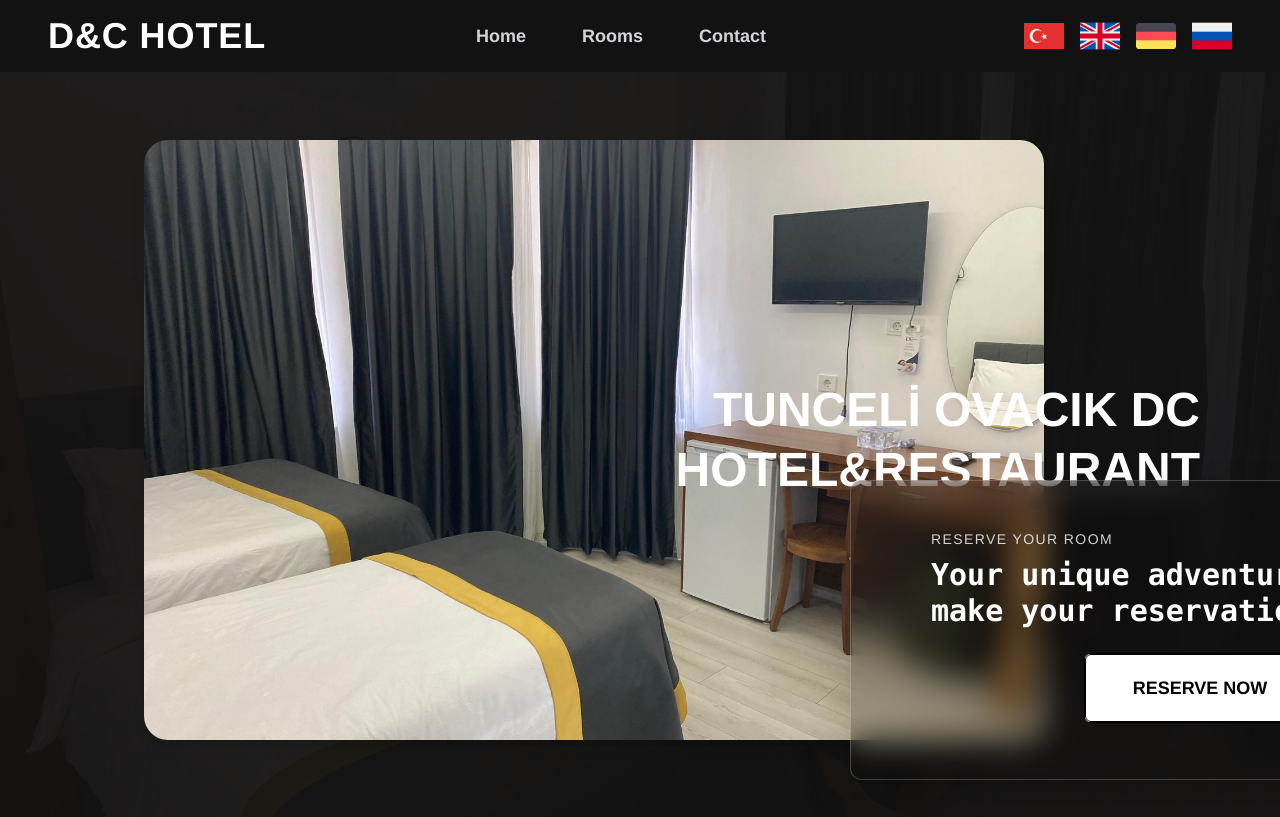
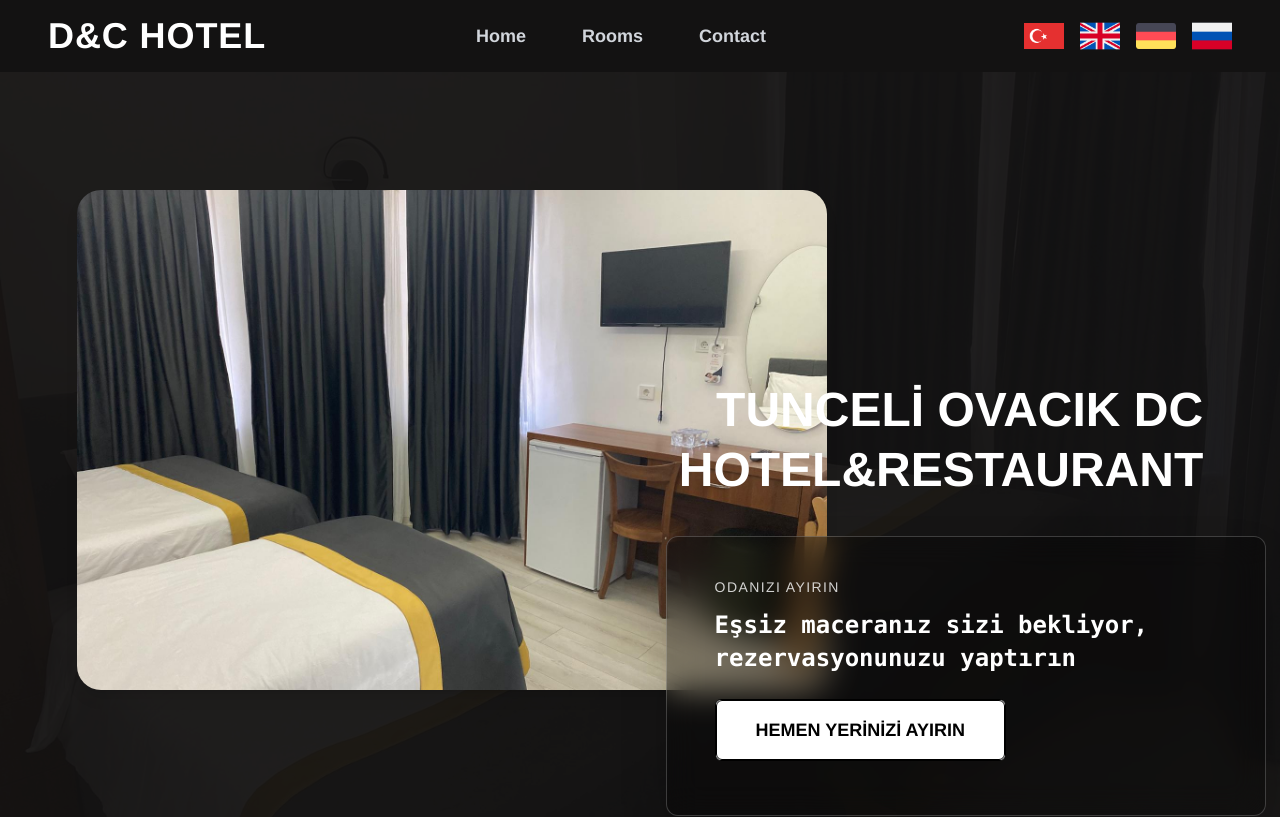
Before and after one commit to YigitYalcinn/dchotel, a React (Vite) app: page / in a window 1280 px wide. Shown: the top 817 px of the page. Built offline with nearby package versions, Linux system fonts and the light colour scheme.

Commit message:
Resolution changes

```diff
--- a/src/pages/Home.jsx
+++ b/src/pages/Home.jsx
@@ -10,15 +10,16 @@
   return (
     <>
    {/* Hero Section */}
-<div className="my-10 h-screen relative">
+<div className="my-10 h-screen relative bg-[#131212] overflow-hidden">
 
-  {/* Masaüstü versiyonu - sadece md ve üstü görünür */}
-  <div className="desktop-only hidden md:block h-full  items-center justify-center overflow-hidden bg-[#131212] backdrop-brightness-75 relative">
+  {/* Arka plan transparan görsel */}
   <div
     className="absolute inset-0 bg-cover bg-center"
     style={{ backgroundImage: "url('/img/bgbg.jpeg')", opacity: 0.05 }}
   />
-    <div className="ml-24 absolute left-12 top-1/2 -translate-y-1/2 w-[900px] h-[600px] rounded-3xl overflow-hidden z-10 shadow-lg">
+
+  {/* Soldaki oda görseli */}
+  <div className="absolute top-1/2 left-[6%] -translate-y-1/2 w-[750px] h-[500px] rounded-3xl overflow-hidden shadow-lg z-10">
     <img
       src="/img/firstpageleft.jpeg"
       alt="Oda"
@@ -26,67 +27,35 @@
     />
   </div>
 
-    <div className="absolute top-[55%] left-[850px] z-20">
-      <div className="bg-black/15 backdrop-blur-lg border border-white/20 rounded-xl px-20 py-12 shadow-2xl w-[700px] h-[300px]">
-        <p className="text-sm uppercase tracking-widest text-white/80 mb-2 text-start">
-          {t("hero.reserveRoom")}
+  {/* Sağdaki Slogan Yazı */}
+  <div className="absolute right-[6%] top-1/2 -translate-y-1/2 text-white text-right z-20">
+    <h3 className="text-5xl font-bold leading-tight">
+      TUNCELİ OVACIK DC <br /> HOTEL&RESTAURANT
+    </h3>
+  </div>
+
+  {/* Ortada ama sola yakın rezervasyon kutusu */}
+  <div className="absolute top-[62%] left-[52%] z-30 w-[600px] h-[280px] bg-black/30 backdrop-blur-lg border border-white/20 rounded-xl px-12 py-10 shadow-2xl">
+    <p className="text-sm uppercase tracking-widest text-white/80 mb-3">
+      Odanızı Ayırın
     </p>
-        <h2 className="text-3xl font-bold text-white mb-6 text-start font-mono">
-          {t("hero.mainTitle")}
+    <h2 className="text-2xl font-bold text-white mb-6 font-mono leading-snug">
+      Eşsiz maceranız sizi bekliyor, <br /> rezervasyonunuzu yaptırın
     </h2>
 
     <button
       onClick={() => navigate("/reservation")}
-          className="mx-auto block relative px-12 py-5 bg-white text-black font-helvetica font-semibold text-lg rounded-md overflow-hidden border border-black group"
+      className="px-10 py-4 bg-white text-black text-lg font-semibold rounded-md relative overflow-hidden border border-black group"
     >
-          <span className="relative z-20 transition-colors duration-700 group-hover:text-white">
-            {t("hero.reserveButton")}
+      <span className="relative z-20 group-hover:text-white transition-colors duration-700">
+        HEMEN YERİNİZİ AYIRIN
       </span>
-
-          <span className="absolute inset-0 bg-[#131212] origin-left scale-x-0 transition-transform duration-1000 ease-in-out group-hover:scale-x-100 z-10"></span>
-
-          <span
-            aria-hidden="true"
-            className="pointer-events-none absolute inset-0 rounded-md border border-black z-30"
-          ></span>
-
-          <svg
-            className="absolute inset-0 w-full h-full pointer-events-none rounded-md z-40 opacity-0 group-hover:opacity-100 transition-opacity duration-500"
-            xmlns="http://www.w3.org/2000/svg"
-            preserveAspectRatio="none"
-            viewBox="0 0 180 50"
-          >
-            <rect
-              x="1"
-              y="1"
-              width="178"
-              height="48"
-              fill="none"
-              stroke="white"
-              strokeWidth="2"
-              strokeDasharray="356"
-              strokeDashoffset="0"
-              style={{ animation: 'dashmove 5s linear infinite' }}
-            />
-          </svg>
-
-          <style jsx>{`
-            @keyframes dashmove {
-              100% {
-                stroke-dashoffset: -356;
-              }
-            }
-          `}</style>
+      <span className="absolute inset-0 bg-black origin-left scale-x-0 group-hover:scale-x-100 transition-transform duration-1000 z-10"></span>
+      <span className="absolute inset-0 rounded-md border border-black pointer-events-none z-30"></span>
     </button>
   </div>
-    </div>
 
-    <div className="absolute right-20 top-1/2 -translate-y-1/2 text-white text-right z-10">
-      <h3 className="text-5xl font-bold leading-tight">
-        TUNCELİ OVACIK DC<br /> HOTEL&RESTAURANT
-      </h3>
-    </div>
-  </div>
+
 
   {/* Mobil versiyonu - md altı görünür */}
   <div className="mobile-only flex flex-col items-center justify-center space-y-6 p-4 md:hidden">
```
Lines whose indentation alone changed are shown as unchanged.
